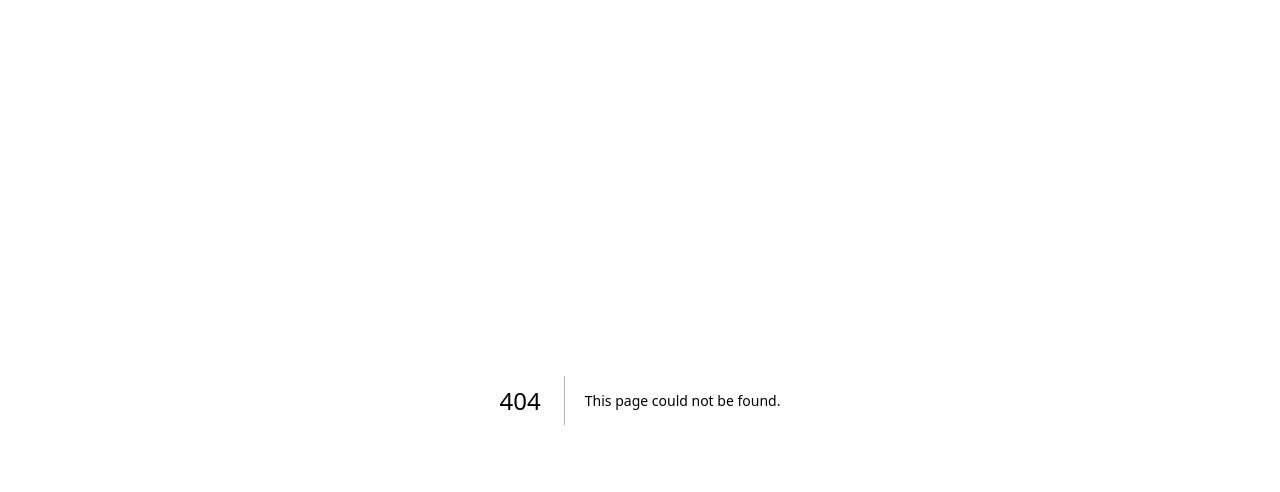
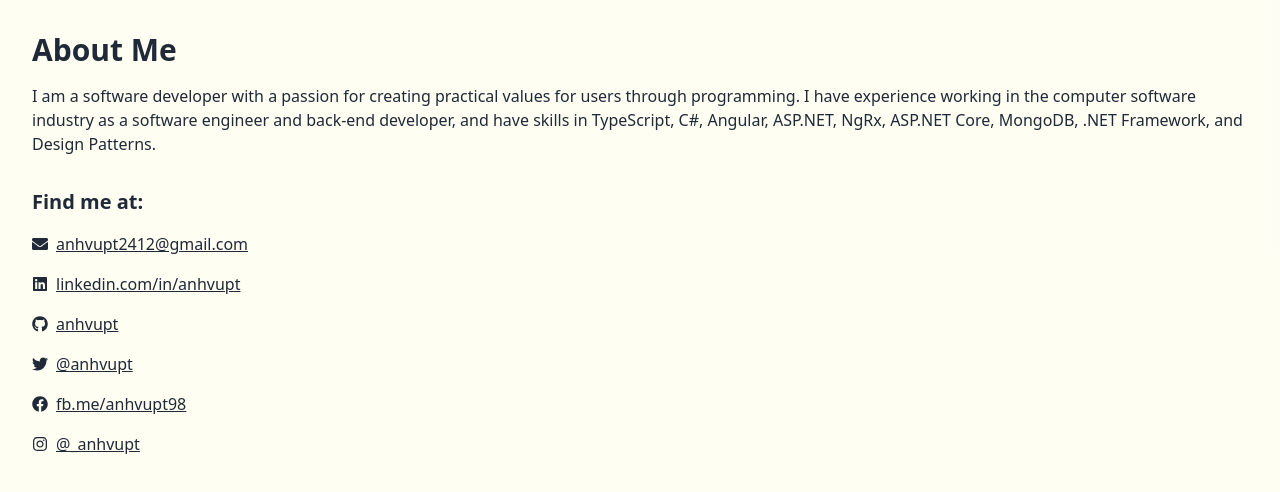
Before and after one commit to anhvupt/varundef, a Next.js app: page /about in a window 1280 px wide. Before the commit this address had no page. Shown: the top 492 px of the page. Built offline with nearby package versions, Linux system fonts and the light colour scheme.

Commit message:
add about page

```diff
--- a/package.json
+++ b/package.json
@@ -9,6 +9,7 @@
     "lint": "next lint"
   },
   "dependencies": {
+    "@fortawesome/fontawesome-free": "^6.3.0",
     "@next/font": "13.1.1",
     "@notionhq/client": "^2.2.3",
     "@types/node": "18.11.18",
@@ -21,6 +22,7 @@
     "postcss": "^8.4.21",
     "react": "18.2.0",
     "react-dom": "18.2.0",
+    "react-icons": "^4.7.1",
     "react-markdown": "^8.0.4",
     "react-syntax-highlighter": "^15.5.0",
     "tailwindcss": "^3.2.4",
--- /dev/null
+++ b/pages/about.jsx
@@ -0,0 +1,83 @@
+import {
+  FaGithub,
+  FaEnvelope,
+  FaLinkedin,
+  FaTwitter,
+  FaFacebook,
+  FaInstagram
+} from 'react-icons/fa';
+
+const About = () => {
+  return (
+    <body className='bg-yellow-50 bg-opacity-30 p-8'>
+      <div className=''>
+        <h2 className='text-3xl font-bold mb-4'>About Me</h2>
+        <p className='mt-4'>
+          I am a software developer with a passion for creating practical values for users through
+          programming. I have experience working in the computer software industry as a software
+          engineer and back-end developer, and have skills in TypeScript, C#, Angular, ASP.NET,
+          NgRx, ASP.NET Core, MongoDB, .NET Framework, and Design Patterns.
+        </p>
+        <h3 className='text-xl font-semibold mb-4 mt-8'>Find me at:</h3>
+        <div className='flex items-center mb-4'>
+          <FaEnvelope className='mr-2' />
+          <a href='mailto:anhvupt2412@gmail.com' className='underline'>
+            anhvupt2412@gmail.com
+          </a>
+        </div>
+        <div className='flex items-center mb-4'>
+          <FaLinkedin className='mr-2' />
+          <a
+            href='https://www.linkedin.com/in/anhvupt'
+            target='_blank'
+            rel='noopener noreferrer'
+            className='underline'>
+            linkedin.com/in/anhvupt
+          </a>
+        </div>
+        <div className='flex items-center mb-4'>
+          <FaGithub className='mr-2' />
+          <a
+            href='https://github.com/anhvupt'
+            target='_blank'
+            rel='noopener noreferrer'
+            className='underline'>
+            anhvupt
+          </a>
+        </div>
+        <div className='flex items-center mb-4'>
+          <FaTwitter className='mr-2' />
+          <a
+            href='https://twitter.com/anhvupt'
+            target='_blank'
+            rel='noopener noreferrer'
+            className='underline'>
+            @anhvupt
+          </a>
+        </div>
+        <div className='flex items-center mb-4'>
+          <FaFacebook className='mr-2' />
+          <a
+            href='https://www.facebook.com/anhvupt98'
+            target='_blank'
+            rel='noopener noreferrer'
+            className='underline'>
+            fb.me/anhvupt98
+          </a>
+        </div>
+        <div className='flex items-center mb-4'>
+          <FaInstagram className='mr-2' />
+          <a
+            href='https://www.instagram.com/_anhvupt'
+            target='_blank'
+            rel='noopener noreferrer'
+            className='underline'>
+            @_anhvupt
+          </a>
+        </div>
+      </div>
+    </body>
+  );
+};
+
+export default About;
```
Also changed, not shown: 1 other file (tests, documents, lock files or other folders).
